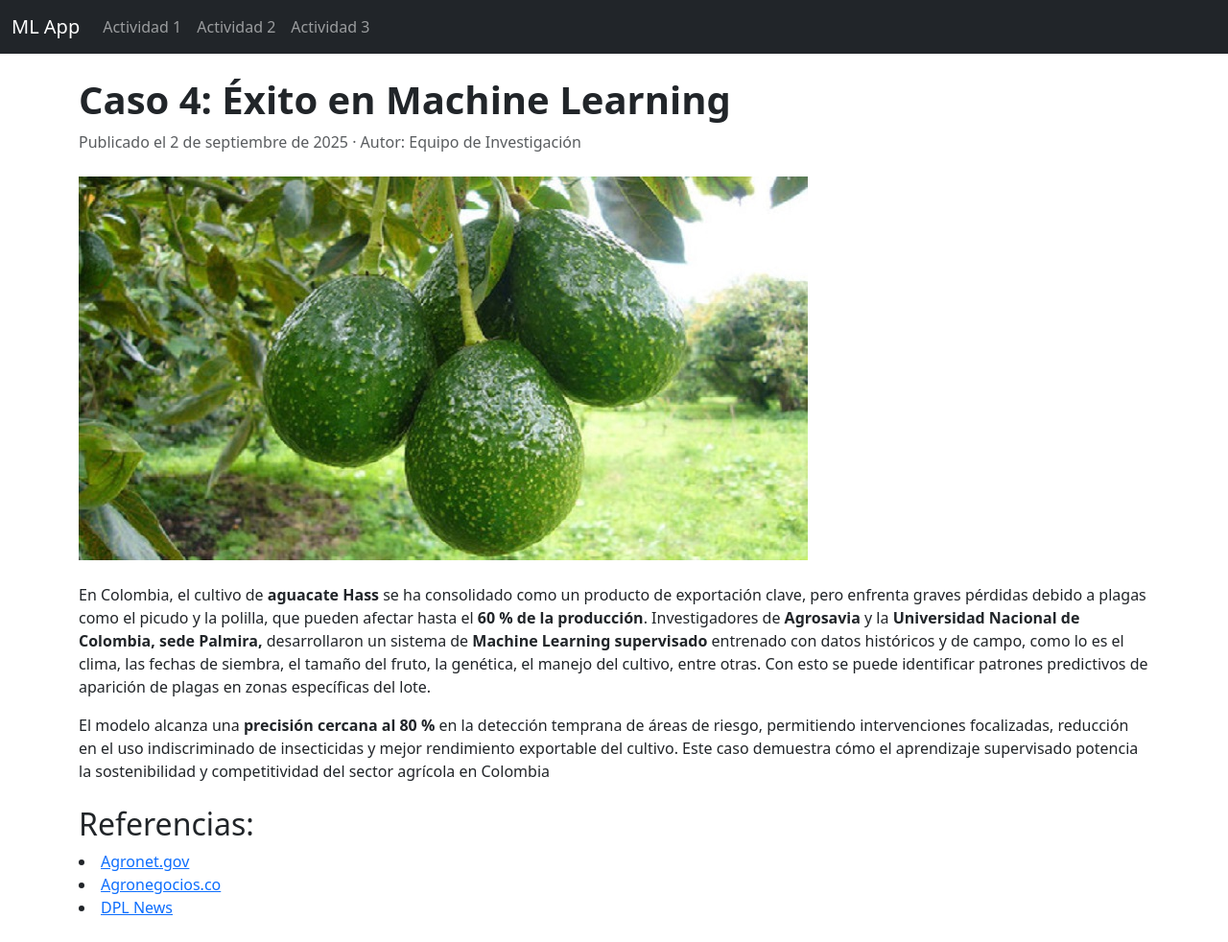
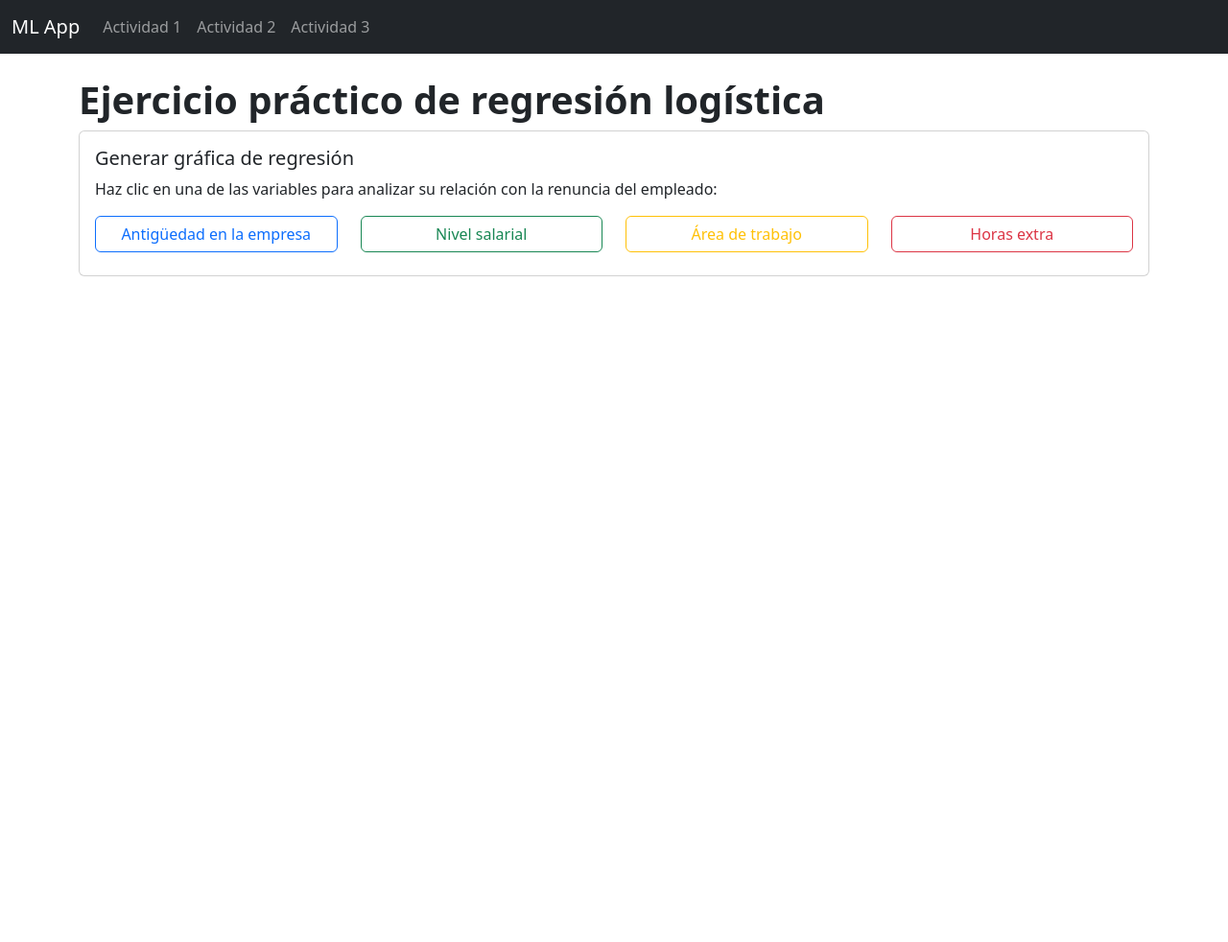
Before and after one commit to JuanfeGV/Trabajos-Machine-Learning, a Flask app: page /actividad1/caso4 in a window 1280 px wide. Shown: the whole page at 96% size. After the commit the page ends 288 px from the top, so only its background shows below. Run offline with Flask 3, Linux system fonts and the light colour scheme; parts of the project's set-up code (start-up, migrations or seed data) failed here and were passed over.

Commit message:
Graficos
Matriz de confusión lista, falta  complementar los datos utilizados, decorar un poco y la investigación

```diff
--- a/Proyecto/Logicalregression.py
+++ b/Proyecto/Logicalregression.py
@@ -49,7 +49,7 @@ def save_confusion_matrix(conf_matrix, filename="matriz.png", variable=None):
     plt.savefig(path)
     plt.close()
 
-    return f"images/{filename}"
+    return f"images/{filename}".replace("\\", "/")
 
 def predict_label(model, scaler, features, threshold=0.5):
     """
--- a/Proyecto/app.py
+++ b/Proyecto/app.py
@@ -83,7 +83,7 @@ def conceptosRLog():
 
 @app.route('/actividad3/ejercicios')
 def logicalregression():
-    variable = request.args.get("var", "horas_extra")  # valor por defecto
+    variable = request.args.get("var", "antiguedad")  # valor por defecto
 
     valid_features = {
         "antiguedad": ["Antiguedad"],
--- a/Proyecto/templates/Actividad1/caso4.html
+++ b/Proyecto/templates/Actividad1/caso4.html
@@ -1,42 +1,55 @@
 {% extends "base.html" %}
-{% block title %}Caso 4 - Éxito ML{% endblock %}
+{% block title %}Ejercicios de Regresión Logística{% endblock %}
 {% block content %}
 
-<article class="blog-post">
-    <header class="mb-4">
-        <h1 class="fw-bold">Caso 4: Éxito en Machine Learning</h1>
-        <p class="text-muted">
-            Publicado el <time datetime="2025-09-02">2 de septiembre de 2025</time> · Autor: Equipo de Investigación
-        </p>
-    </header>
+<h1><b>Ejercicio práctico de regresión logística</b></h1>
 
-    <figure class="mb-4">
-        <img src="{{ url_for('static', filename='images/aguacate.jpg') }}" alt="Cultivo de Aguacate Hass">
-        </figcaption>
-</figure>
+<div class="card p-3 mb-3">
+    <h5>Generar gráfica de regresión</h5>
+    <p>Haz clic en una de las variables para analizar su relación con la renuncia del empleado:</p>
 
-    <section class="mb-4">
-       <p>
-      En Colombia, el cultivo de <b>aguacate Hass</b> se ha consolidado como un producto de exportación clave,
-      pero enfrenta graves pérdidas debido a plagas como el picudo y la polilla, que pueden afectar hasta el <b>60 % de la producción</b>.
-      Investigadores de <b>Agrosavia</b> y la <b>Universidad Nacional de Colombia, sede Palmira,</b> desarrollaron un sistema de <b>
-      Machine Learning supervisado</b> entrenado con datos históricos y de campo, como lo es el clima, las fechas de siembra, el tamaño del fruto,
-      la genética, el manejo del cultivo, entre otras. Con esto se puede identificar patrones predictivos de aparición de plagas en zonas
-      específicas del lote.
-    </p>
-    <p>
-      El modelo alcanza una <b>precisión cercana al 80 %</b> en la detección temprana de áreas de riesgo, permitiendo intervenciones focalizadas,
-      reducción en el uso indiscriminado de insecticidas y mejor rendimiento exportable del cultivo. Este caso demuestra cómo el aprendizaje
-      supervisado potencia la sostenibilidad y competitividad del sector agrícola en Colombia
-    </p>
+    <div class="row text-center">
+        <div class="col-md-3 mb-2">
+            <a href="{{ url_for('logicalregression', var='antiguedad') }}" class="btn btn-outline-primary w-100">
+                Antigüedad en la empresa
+            </a>
+        </div>
+        <div class="col-md-3 mb-2">
+            <a href="{{ url_for('logicalregression', var='salario') }}" class="btn btn-outline-success w-100">
+                Nivel salarial
+            </a>
+        </div>
+        <div class="col-md-3 mb-2">
+            <a href="{{ url_for('logicalregression', var='area') }}" class="btn btn-outline-warning w-100">
+                Área de trabajo
+            </a>
+        </div>
+        <div class="col-md-3 mb-2">
+            <a href="{{ url_for('logicalregression', var='horas_extra') }}" class="btn btn-outline-danger w-100">
+                Horas extra
+            </a>
+        </div>
+    </div>
+</div>
 
-    </section>
+{% if variable %}
+<div class="card p-3 mb-3">
+    <h5>Resultados del modelo</h5>
+    <p><b>Variable seleccionada:</b> {{ variable }}</p>
+    <p><b>Exactitud del modelo:</b> {{ accuracy }}</p>
 
-    <section class="mb-4">
-        <h2>Referencias:</h2>
-        <li><a href="https://www.agronet.gov.co/Noticias/Paginas/La-inteligencia-artificial-predice-con-alta-precisi%C3%B3n-plagas-en-aguacate-Hass.aspx" target="_blank">Agronet.gov</a></li>
-        <li><a href="https://www.agronegocios.co/agricultura/inteligencia-artificial-puede-predecir-y-detectar-plagas-en-aguacate-hass-3570486" target="_blank">Agronegocios.co</a></li>
-        <li><a href="https://dplnews.com/cientificos-colombianos-crean-ia-que-predice-plagas-que-afecta-el-aguacate-hass/" target="_blank">DPL News</a></li>
-</article>
+    <div class="mt-3 text-center">
+        <img src="{{ url_for('static', filename='images/' + variable + '.png') }}"
+             width="600" height="400"
+             class="img-fluid rounded shadow"
+             alt="Matriz de confusión">
+    </div>
+
+    <div class="mt-4">
+        <h6>Reporte de clasificación</h6>
+        <pre>{{ report }}</pre>
+    </div>
+</div>
+{% endif %}
 
 {% endblock %}
```
Also changed, not shown: Proyecto/templates/Actividad3/ejercicios.html (+44 -7 lines), Proyecto/static/images/matriz.png (deleted).
